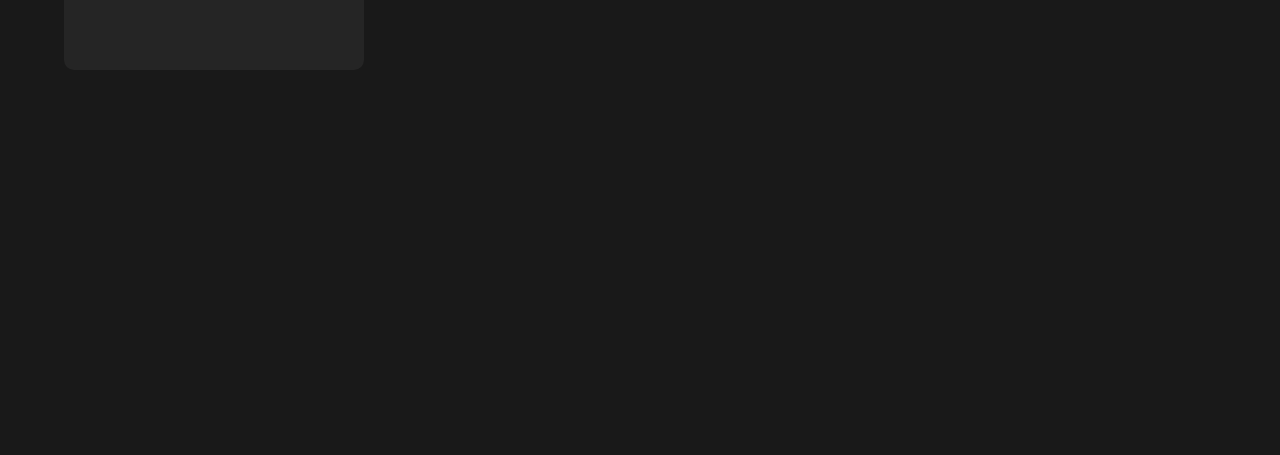
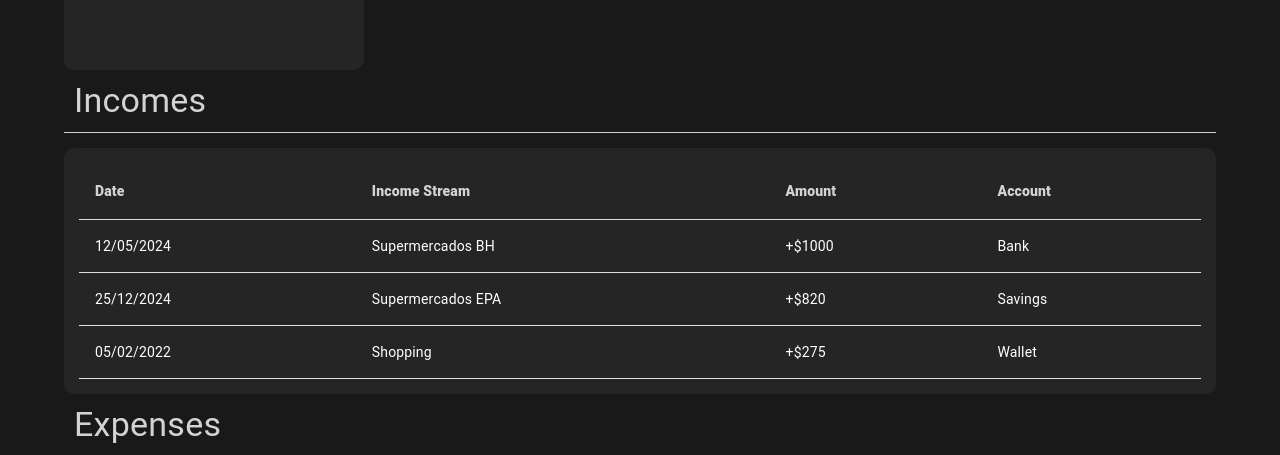
Before and after one commit to flp2113/finance-tracker, a React (Vite) app in the folder client/finance-tracker/: page / in a window 1280 px wide. Shown: the part 345-800 px from the top of the page. Built offline with nearby package versions, Linux system fonts and the light colour scheme.

Commit message:
minor fixes

```diff
--- a/client/finance-tracker/src/App.jsx
+++ b/client/finance-tracker/src/App.jsx
@@ -8,6 +8,8 @@ function App() {
     return (
         <Container>
             <UserCard name='Felipe' info={{ bank: 1000, wallet: 69, savings: 5700 }}/>
+            <IncomesExpenses type='incomes' />
+            <IncomesExpenses type='expenses' />
         </Container>
     );
 }
--- a/client/finance-tracker/src/components/IncomeExpense/ItemList.jsx
+++ b/client/finance-tracker/src/components/IncomeExpense/ItemList.jsx
@@ -2,7 +2,7 @@ import PropTypes from 'prop-types';
 import { Box, Table, TableBody } from "@mui/material";
 import { itemListStyles } from "./styles/IncomeExpenseStyles";
 import { useState } from "react";
-import { MyTableHead, Item } from "./index";
+import { MyTableHead, MyTableBody, Item } from "./index";
 
 /**
  * Renders a list of items based on the provided type.
@@ -13,10 +13,10 @@ import { MyTableHead, Item } from "./index";
 */
 
 function ItemList({ type }) {
-    const headCells = ['Date', (type === 'incomes' ? 'Income' : 'Expense') + ' Stream', 'Amount', 'Account'];
+    const cells = ['Date', (type === 'incomes' ? 'Income' : 'Expense') + ' Stream', 'Amount', 'Account'];
 
     //EXAMPLE OF FETCHING DATA
-    const [transactions, setTransactions] = useState([
+    const [content, setContent] = useState([
         {id: 0, date: '12/05/2024', amount: 1000, account: 'Bank', stream: 'Supermercados BH'},
         {id: 1, date: '25/12/2024', amount: 820, account: 'Savings', stream: 'Supermercados EPA'},
         {id: 2, date: '05/02/2022', amount: 275, account: 'Wallet', stream: 'Shopping'},
@@ -25,10 +25,8 @@ function ItemList({ type }) {
     return (
         <Box sx={itemListStyles}>
             <Table>
-                <MyTableHead headCells={headCells} />
-                <TableBody>
-                    {transactions.map(t => <Item key={t.id} type={type} content={t} />)}
-                </TableBody>
+                <MyTableHead cells={cells} />
+                <MyTableBody content={content} type={type} />
             </Table>
         </Box>
     );
--- /dev/null
+++ b/client/finance-tracker/src/components/IncomeExpense/MyTableBody.jsx
@@ -0,0 +1,23 @@
+import PropTypes from 'prop-types';
+import { TableBody } from "@mui/material";
+import { Item } from "./index";
+
+function MyTableBody({ content, type }) {
+    return (
+        <TableBody>
+            {content.map(c => <Item key={c.id} type={type} content={c} />)}
+        </TableBody>
+    );
+}
+
+MyTableBody.propTypes = {
+    content: PropTypes.shape([{
+        date: PropTypes.string.isRequired,
+        stream: PropTypes.string.isRequired,
+        amount: PropTypes.number.isRequired,
+        account: PropTypes.string.isRequired,
+    }]).isRequired,
+    type: PropTypes.string.isRequired
+};
+
+export default MyTableBody;
--- a/client/finance-tracker/src/components/IncomeExpense/MyTableHead.jsx
+++ b/client/finance-tracker/src/components/IncomeExpense/MyTableHead.jsx
@@ -6,22 +6,22 @@ import { tableHeadStyles } from './styles/IncomeExpenseStyles.js'
  * Renders the table head component.
  *
  * @param {Object} props - The component props.
- * @param {Array} props.headCells - The array of table head cell values.
+ * @param {Array} props.cells - The array of table head cell values.
  * @returns {JSX.Element} The rendered table head component.
 */
 
-function MyTableHead({ headCells }) {
+function MyTableHead({ cells }) {
     return (
         <TableHead>
             <TableRow>
-                {headCells.map((_, i) => <TableCell sx={tableHeadStyles} key={i}>{headCells[i]}</TableCell>)}
+                {cells.map((_, i) => <TableCell sx={tableHeadStyles} key={i}>{cells[i]}</TableCell>)}
             </TableRow>
         </TableHead>
     );
 }
 
 MyTableHead.propTypes = {
-    headCells: PropTypes.array.isRequired
+    cells: PropTypes.array.isRequired
 };
 
 export default MyTableHead;
--- a/client/finance-tracker/src/components/IncomeExpense/index.js
+++ b/client/finance-tracker/src/components/IncomeExpense/index.js
@@ -1,4 +1,5 @@
 export { default as ContentDivider } from './ContentDivider';
 export { default as MyTableHead } from './MyTableHead';
+export { default as MyTableBody } from './MyTableBody'
 export { default as ItemList } from './ItemList';
 export { default as Item } from './Item';
```
